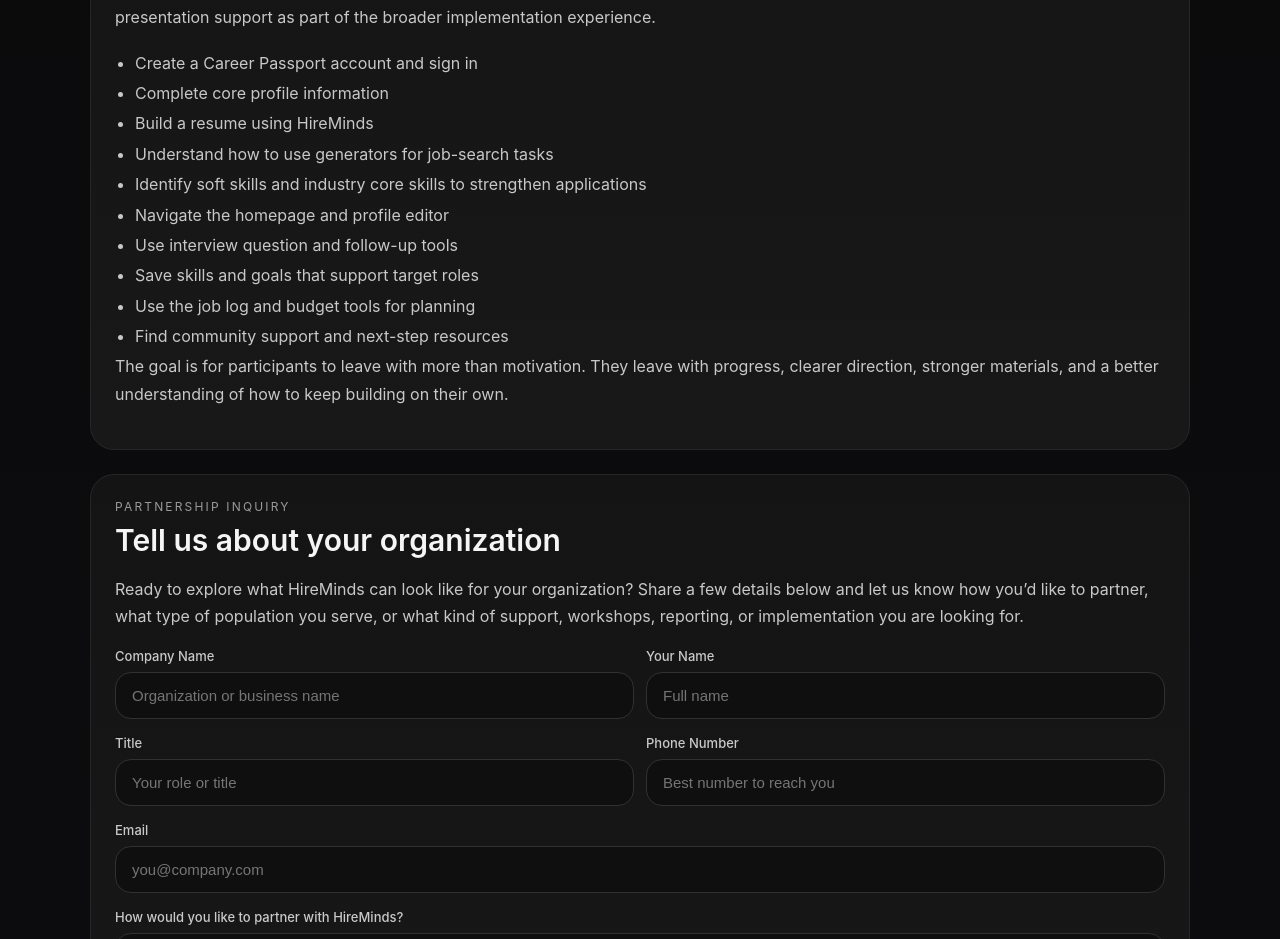
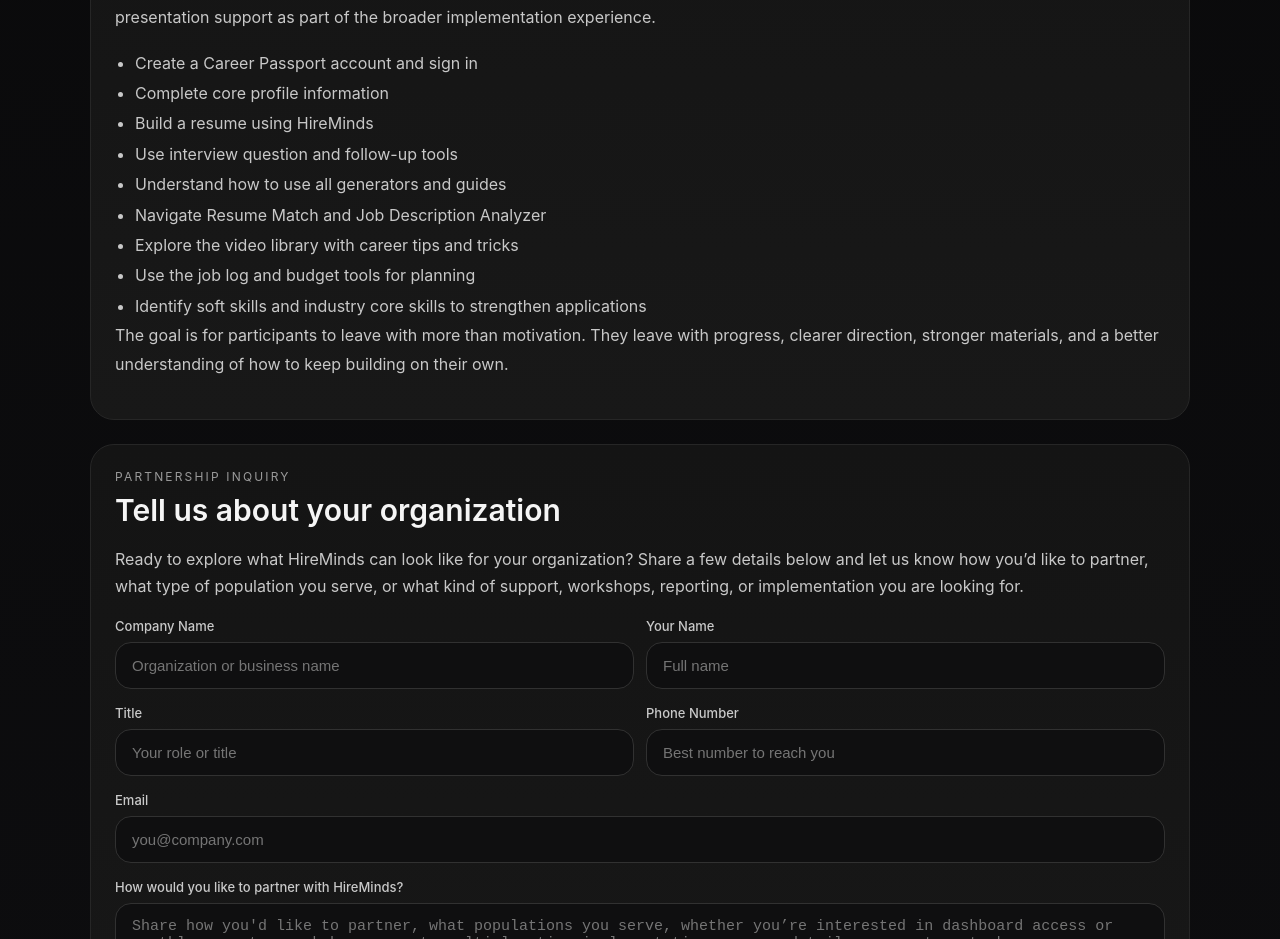
Before and after one commit to UrMizery/hireminds-platform, a Next.js app: page /partner-with-hireminds in a window 1280 px wide. Shown: the part 2700-3639 px from the top of the page. Built offline with nearby package versions, Linux system fonts and the light colour scheme; no server answers.

Commit message:
Update page.tsx

```diff
--- a/app/partner-with-hireminds/page.tsx
+++ b/app/partner-with-hireminds/page.tsx
@@ -215,13 +215,12 @@ activity and presentation support as part of the broader implementation experien
 <li>Create a Career Passport account and sign in</li>
 <li>Complete core profile information</li>
 <li>Build a resume using HireMinds</li>
-<li>Understand how to use generators for job-search tasks</li>
+<li>Use interview question and follow-up tools</li>
+<li>Understand how to use all generators and guides</li>
+<li>Navigate Resume Match and Job Description Analyzer</li>
+<li>Explore the video library with career tips and tricks</li>
+<li>Use the job log and budget tools for planning</li>
 <li>Identify soft skills and industry core skills to strengthen applications</li>
-<li>Navigate the homepage and profile editor</li>
-<li>Use interview question and follow-up tools</li>
-<li>Save skills and goals that support target roles</li>
-<li>Use the job log and budget tools for planning</li>
-<li>Find community support and next-step resources</li>
 </ul>
 
 <p style={styles.paragraph}>
```
